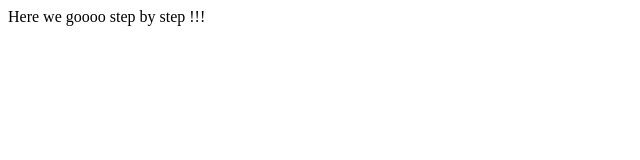
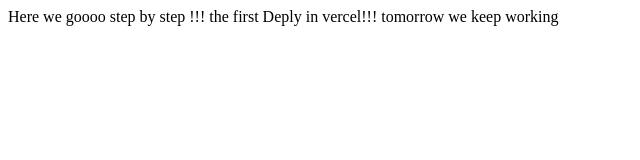
Before and after one commit to Collinstechn/Part-1-May-25, a plain HTML site: page index.html in a window 1280 px wide. Shown: the whole page, without its empty margins (0-640 px from the left). Drawn offline with Linux system fonts and the light colour scheme.

Commit message:
Version 1.3

```diff
--- a/index.html
+++ b/index.html
@@ -7,5 +7,7 @@
 </head>
 <body>
     Here we goooo step by step !!!
+    the first Deply in vercel!!!
+    tomorrow we keep working
 </body>
 </html>
```
